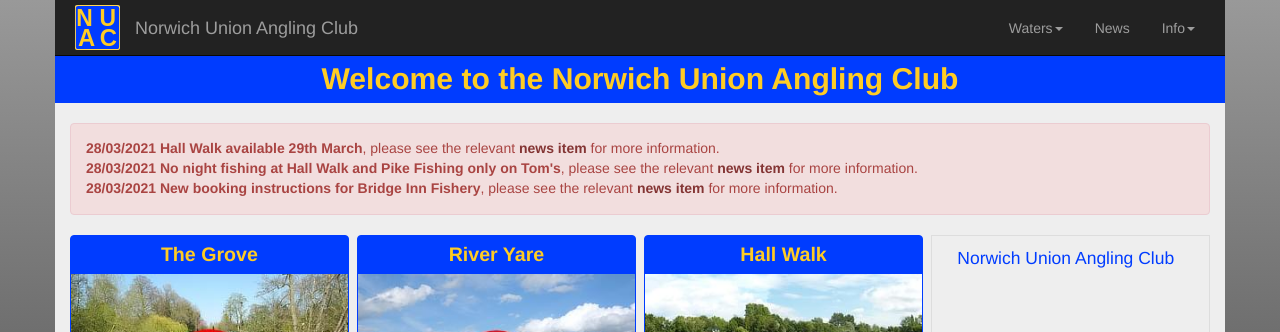
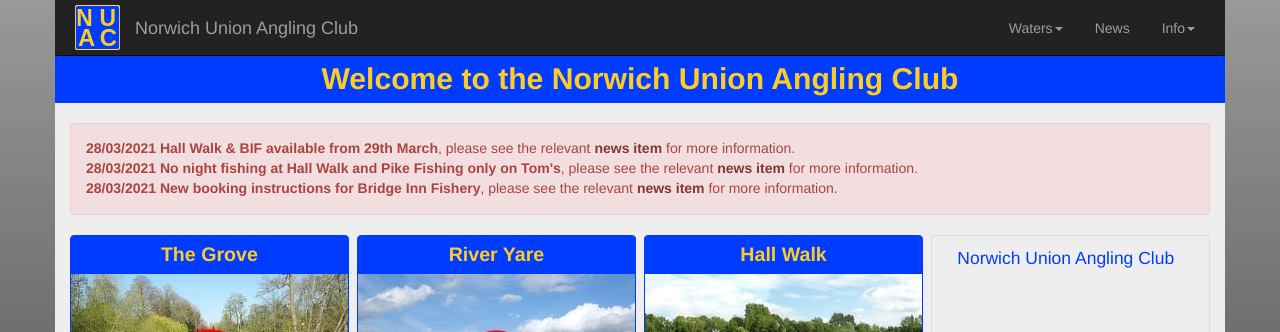
Before and after one commit to nuac-admin/nuac-release-four, a Jekyll site: the page built from index.html, in a window 1280 px wide and 900 px high. Shown: the top 332 px of the window. Built offline with Jekyll 4.4.1, drawn with Linux system fonts in a browser that asks for light colours; nearby versions of some CDN libraries; a script that is not in the unit is left out.

Commit message:
add BIF to news banner

```diff
--- a/index.html
+++ b/index.html
@@ -15,7 +15,7 @@
   <div class="row">
     <div class="col-xs-12">
       <div class="alert alert-danger" role="alert">
-        <span><strong>28/03/2021 Hall Walk available 29th March</strong>, please see the relevant <a href="{{ base }}/news/news.html#NI106" class="alert-link">news item</a> for more information.</span>
+        <span><strong>28/03/2021 Hall Walk & BIF available from 29th March</strong>, please see the relevant <a href="{{ base }}/news/news.html#NI106" class="alert-link">news item</a> for more information.</span>
         <br><span><strong>28/03/2021 No night fishing at Hall Walk and Pike Fishing only on Tom's</strong>, please see the relevant <a href="{{ base }}/news/news.html#NI107" class="alert-link">news item</a> for more information.
         </span>
         <br><span><strong>28/03/2021 New booking instructions for Bridge Inn Fishery</strong>, please see the relevant <a href="{{ base }}/news/news.html" class="alert-link">news item</a> for more information.
```
